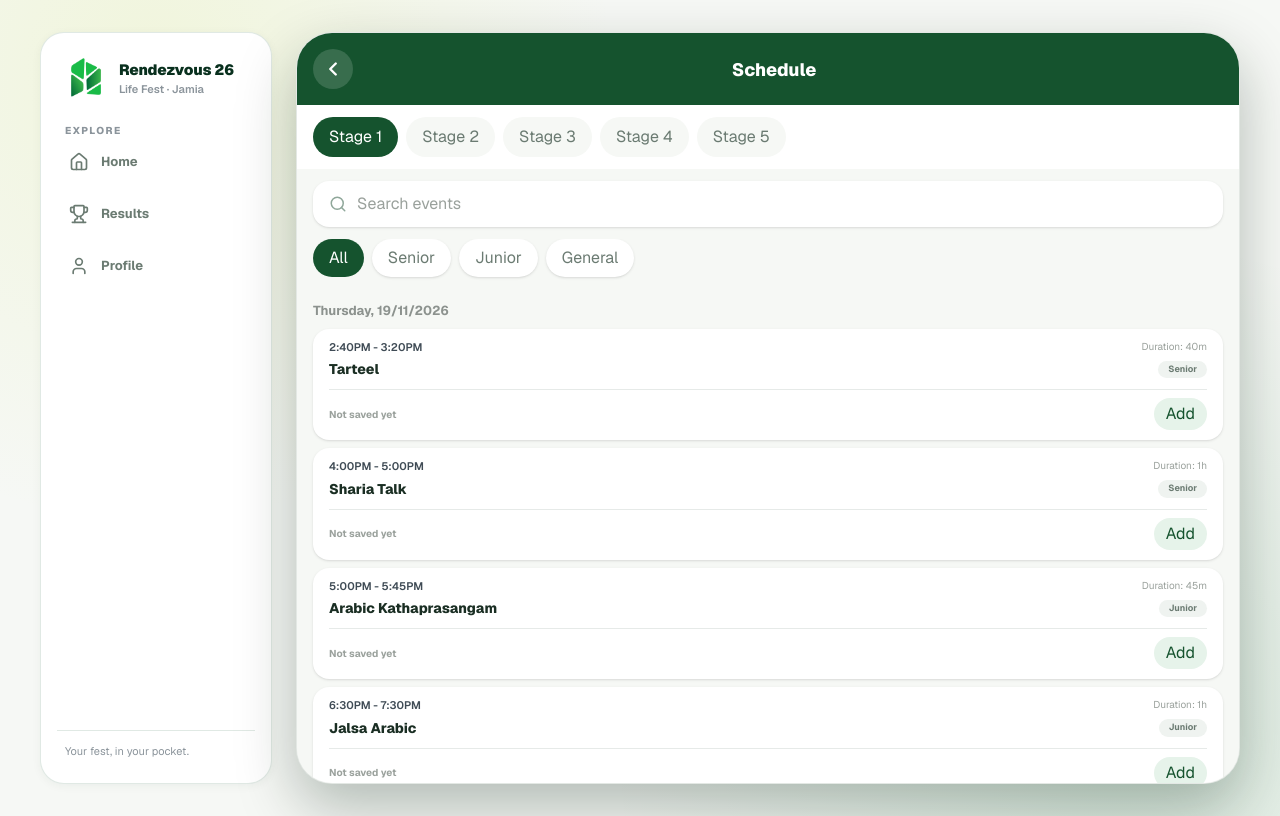
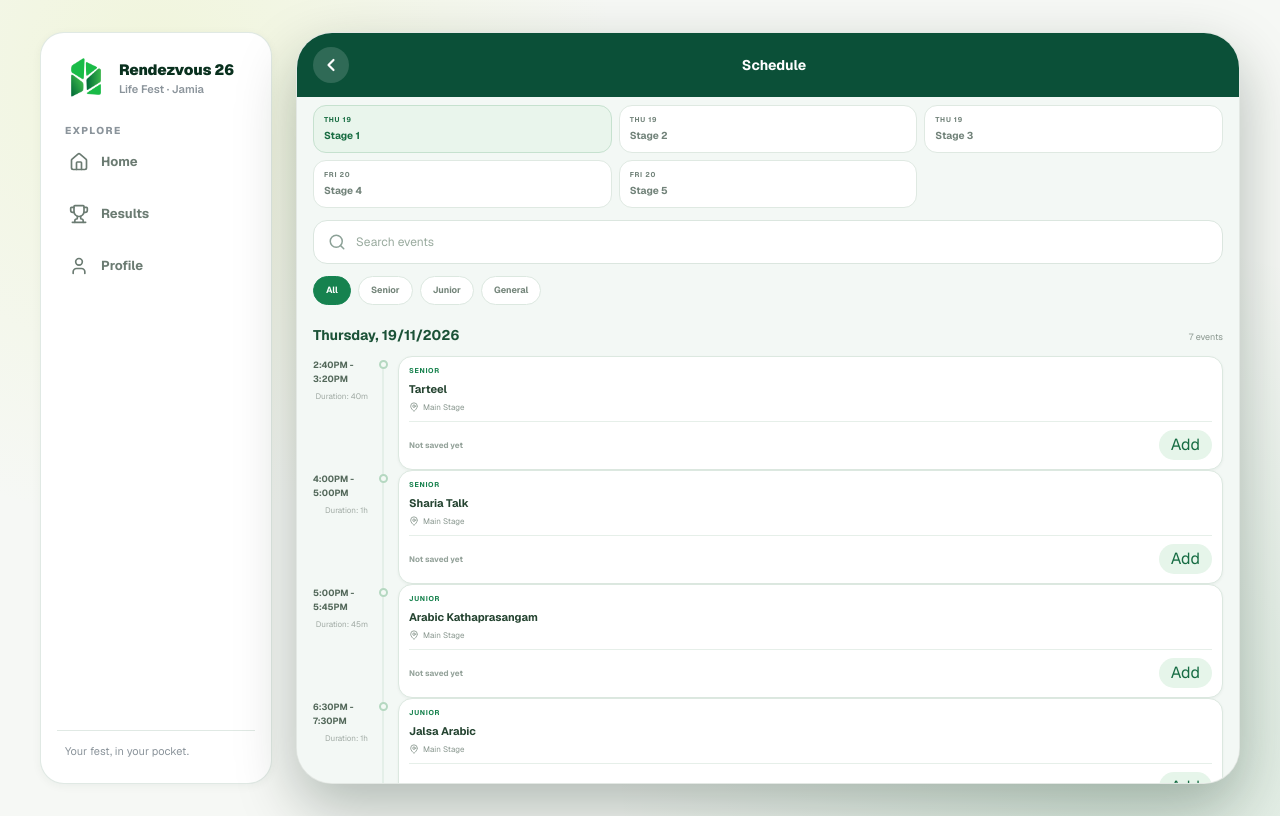
Before and after one commit to kshammas/my-next-app, a Next.js app: page /schedule in a window 1280 px wide. Built offline with nearby package versions, Linux system fonts and the light colour scheme.

Commit message:
Restyle program and schedule screens to Arena design language

```diff
--- a/app/schedule/page.tsx
+++ b/app/schedule/page.tsx
@@ -90,6 +90,12 @@ function entryId(stage: string, entry: Entry) {
   return `${stage}-${entry.time}-${entry.title}`.replace(/[^a-z0-9]+/gi, '-').toLowerCase();
 }
 
+function shortDay(date: string) {
+  const [weekday, rest] = date.split(', ');
+  const day = rest?.split('/')[0] ?? '';
+  return `${(weekday ?? '').slice(0, 3).toUpperCase()} ${day}`.trim();
+}
+
 export default function SchedulePage() {
   const { session, toggleProgram } = usePrototype();
   const [active, setActive] = useState('Stage 1');
@@ -140,19 +146,19 @@ export default function SchedulePage() {
 
   return (
     <AppShell>
-      <div className="min-h-full bg-[#F6F8F5]">
-        <header className="flex items-center gap-3 bg-[#15532E] px-4 py-4 text-white">
+      <div className="ar-page">
+        <header className="flex items-center gap-3 bg-[#0b5038] px-4 py-3.5 text-white">
           <Link
             href="/home"
-            className={`flex h-10 w-10 shrink-0 items-center justify-center rounded-full bg-white/15 ${focusOnDark}`}
+            className={`grid h-9 w-9 shrink-0 place-items-center rounded-full bg-white/15 ${focusOnDark}`}
             aria-label="Go back"
           >
-            <ChevronLeft size={22} strokeWidth={2.6} aria-hidden="true" />
+            <ChevronLeft size={20} strokeWidth={2.6} aria-hidden="true" />
           </Link>
-          <h1 className="flex-1 pr-10 text-center text-[18px] font-extrabold">Schedule</h1>
+          <h1 className="flex-1 pr-9 text-center text-[14px] font-bold">Schedule</h1>
         </header>
 
-        <div className="flex gap-2 overflow-x-auto bg-white px-4 py-3" aria-label="Stages">
+        <div className="mx-4 mt-2 grid grid-cols-3 gap-[7px]" aria-label="Stages">
           {stages.map((stage) => (
             <button
               key={stage}
@@ -162,38 +168,42 @@ export default function SchedulePage() {
                 setDetail(null);
               }}
               aria-pressed={stage === active}
-              className={`min-h-[40px] shrink-0 rounded-full px-4 text-[12px] font-bold transition-colors ${focusOnLight} ${
-                stage === active ? 'bg-[#15532E] text-white' : 'bg-[#F6F8F5] text-[#6B7B72]'
+              className={`flex min-h-[48px] flex-col justify-center gap-[3px] rounded-[13px] border px-2.5 py-1.5 text-left transition-colors ${focusOnLight} ${
+                stage === active
+                  ? 'border-[#c6e1cf] bg-[#e9f5ec] text-[#176c41]'
+                  : 'border-[#dfe9e2] bg-white text-[#718279]'
               }`}
             >
-              {stage}
+              <small className="text-[7px] font-bold uppercase tracking-[0.7px]">
+                {shortDay(stageData[stage].date)}
+              </small>
+              <strong className="text-[10px] font-bold">{stage}</strong>
             </button>
           ))}
         </div>
 
         <div className="px-4 pb-8 pt-3">
-          <label className="flex min-h-[46px] items-center gap-2.5 rounded-[16px] bg-white px-4 shadow-sm focus-within:ring-2 focus-within:ring-[#15532E]/20">
-            <Search className="h-[18px] w-[18px] shrink-0 text-[#8FA79A]" aria-hidden="true" />
+          <label className="ar-search focus-within:ring-2 focus-within:ring-[#16824f]/20">
+            <Search className="h-[18px] w-[18px] shrink-0 text-[#8ca197]" aria-hidden="true" />
             <span className="sr-only">Search schedule</span>
             <input
               type="search"
               value={query}
               onChange={(event) => setQuery(event.target.value)}
               placeholder="Search events"
-              className="w-full bg-transparent text-[12px] text-[#1A2E23] outline-none placeholder:text-[#9AA19C]"
+              className="text-[12px]"
             />
           </label>
 
-          <div className="mt-3 flex gap-2 overflow-x-auto pb-1" aria-label="Event categories">
+          <div className="ar-chip-row mt-3 pb-1" aria-label="Event categories">
             {categories.map((item) => (
               <button
                 key={item}
                 type="button"
                 aria-pressed={category === item}
                 onClick={() => setCategory(item)}
-                className={`min-h-[38px] shrink-0 rounded-full px-4 text-[10px] font-bold transition-colors ${focusOnLight} ${
-                  category === item ? 'bg-[#15532E] text-white' : 'bg-white text-[#6B7B72] shadow-sm'
-                }`}
+                data-active={category === item}
+                className={`ar-chip ${focusOnLight}`}
               >
                 {item}
               </button>
@@ -203,25 +213,23 @@ export default function SchedulePage() {
           {notice ? (
             <p
               role="status"
-              className="mt-3 rounded-[14px] bg-[#ECFDF3] px-4 py-2.5 text-[11px] font-semibold text-[#0C801D]"
+              className="mt-3 rounded-[14px] border border-[#cbe6d5] bg-[#edf7f0] px-3 py-2.5 text-[10px] font-semibold text-[#15774a]"
             >
               {notice}
             </p>
           ) : null}
 
           {visible.length === 0 ? (
-            <div className="mt-4 flex flex-col items-center rounded-[20px] bg-white px-6 py-12 text-center shadow-sm">
-              <span className="flex h-12 w-12 items-center justify-center rounded-full bg-[#EFF3F0] text-[#6B7B72]">
+            <div className="ar-empty mt-4 rounded-[16px] border border-[#e3efe8] bg-white px-6 py-10">
+              <span className="grid h-12 w-12 place-items-center rounded-full bg-[#eef3f0] text-[#61716a]">
                 <Search size={22} aria-hidden="true" />
               </span>
-              <h2 className="mt-4 text-[14px] font-extrabold text-[#1A2E23]">No events found</h2>
-              <p className="mx-auto mt-2 max-w-[260px] text-[11px] leading-relaxed text-[#6B7B72]">
-                Try another search term or category.
-              </p>
+              <strong className="mt-3">No events found</strong>
+              <p className="mx-auto max-w-[240px]">Try another search term or category.</p>
               <button
                 type="button"
                 onClick={clearFilters}
-                className={`mt-4 min-h-[40px] rounded-full bg-[#15532E] px-6 text-[11px] font-bold text-white ${focusOnDark}`}
+                className={`mt-4 min-h-[38px] rounded-full bg-[#16824f] px-6 text-[10px] font-bold text-white ${focusOnDark}`}
               >
                 Clear filters
               </button>
@@ -230,57 +238,84 @@ export default function SchedulePage() {
             <>
               {mainEntries.length > 0 ? (
                 <section aria-label={`${active} schedule`}>
-                  <h2 className="mt-5 text-[13px] font-bold text-[#8C928E]">{current.date}</h2>
-                  <div className="mt-2 space-y-2">
+                  <div className="mb-2.5 mt-4 flex items-baseline justify-between gap-3">
+                    <h2 className="m-0 text-[14px] font-bold text-[#1b5237]">{current.date}</h2>
+                    <span className="text-[9px] text-[#8a978f]">{mainEntries.length} events</span>
+                  </div>
+                  <div className="grid gap-0">
                     {mainEntries.map((entry) => {
                       const registered = isRegistered(active, entry);
                       const selected = detail?.stage === active && detail.entry === entry;
                       return (
                         <article
                           key={entryId(active, entry)}
-                          className={`rounded-[16px] bg-white px-4 py-2.5 shadow-sm ${
-                            selected ? 'ring-2 ring-[#15532E]/25' : ''
+                          className="grid grid-cols-[55px_16px_1fr] gap-[7px]"
+                        >
+                          <div className="flex flex-col items-end pt-[3px]">
+                            <strong className="text-[9px] font-bold text-[#53685a]">{entry.time}</strong>
+                            <span className="mt-1 text-[8px] text-[#a0aaa4]">{entry.duration}</span>
+                          </div>
+                          <div className="relative flex justify-center">
+                            <span
+                              aria-hidden="true"
+                              className="absolute bottom-[-5px] left-1/2 top-3 w-px -translate-x-1/2 bg-[#d5e6db]"
+                            />
+                            <i
+                              aria-hidden="true"
+                              className={`relative z-[1] mt-1 h-[9px] w-[9px] rounded-full border-2 ${
+                                registered
+                                  ? 'border-[#137d49] bg-[#16834e] shadow-[0_0_0_3px_#e2f1e6]'
+                                  : 'border-[#b5d8c1] bg-[#f4f9f5]'
+                              }`}
+                            />
+                          </div>
+                          <div
+                            className={`relative min-h-[83px] rounded-[14px] border border-[#dce8e0] bg-white p-[9px_10px] shadow-[0_1px_3px_rgba(16,57,38,0.05)] ${
+                              selected ? 'ring-2 ring-[#16824f]/25' : ''
                             }`}
                           >
                             <button
                               type="button"
                               onClick={() => setDetail({ stage: active, entry })}
-                            className={`w-full text-left ${focusOnLight}`}
+                              className={`block w-full text-left ${registered ? 'pr-6' : ''} ${focusOnLight}`}
                               aria-label={`View details for ${entry.title}`}
                             >
-                            <div className="flex items-start justify-between gap-2">
-                              <p className="text-[11px] font-semibold text-[#3F4B55]">{entry.time}</p>
-                              <p className="text-[10px] text-[#9AA19C]">{entry.duration}</p>
-                            </div>
-                            <div className="mt-1 flex items-center justify-between gap-2">
-                              <h3 className="truncate text-[14px] font-extrabold text-[#1A2E23]">
-                                {entry.title}
-                              </h3>
-                              <span className="shrink-0 rounded-full bg-[#EFF3F0] px-2.5 py-0.5 text-[9px] font-bold text-[#6B7B72]">
+                              <span className="block text-[7px] font-bold uppercase tracking-[0.7px] text-[#14804b]">
                                 {entry.category}
                               </span>
-                            </div>
+                              <strong className="mt-1 block truncate text-[11px] font-bold text-[#254431]">
+                                {entry.title}
+                              </strong>
+                              <small className="mt-1 flex items-center gap-1 text-[8px] text-[#89978f]">
+                                <MapPin size={10} aria-hidden="true" /> {stageVenues[active]}
+                              </small>
                             </button>
-                          <div className="mt-2 flex items-center justify-between gap-2 border-t border-[#0C3523]/10 pt-2">
+                            {registered ? (
+                              <span className="absolute right-[9px] top-[9px] text-[#15774a]">
+                                <Check size={12} aria-hidden="true" />
+                              </span>
+                            ) : null}
+                            <div className="mt-2 flex items-center justify-between gap-2 border-t border-[#e6efe9] pt-2">
                               <span
-                              className={`inline-flex items-center gap-1 text-[10px] font-bold ${
-                                registered ? 'text-[#0C801D]' : 'text-[#9AA19C]'
+                                className={`inline-flex items-center gap-1 text-[8px] font-bold ${
+                                  registered ? 'text-[#15774a]' : 'text-[#94a29a]'
                                 }`}
                               >
-                              {registered ? <Check size={12} aria-hidden="true" /> : null}
+                                {registered ? <Check size={10} aria-hidden="true" /> : null}
                                 {registered ? 'In your program' : 'Not saved yet'}
                               </span>
                               <button
                                 type="button"
                                 onClick={() => toggleRegistration(active, entry)}
-                              className={`min-h-[32px] rounded-full px-3 text-[10px] font-bold ${
+                                className={`min-h-[30px] rounded-full px-3 text-[9px] font-bold ${
                                   registered
-                                  ? 'bg-[#EFF3F0] text-[#6B7B72]'
-                                  : 'bg-[#E6F3EA] text-[#15532E]'
+                                    ? 'bg-[#eef3f0] text-[#61716a]'
+                                    : 'bg-[#e6f5ea] text-[#166c43]'
                                 } ${focusOnLight}`}
                               >
                                 {registered ? 'Remove' : 'Add'}
                               </button>
+                            </div>
                           </div>
                         </article>
                       );
@@ -291,46 +326,72 @@ export default function SchedulePage() {
 
               {extraVisible ? (
                 <section aria-label="Friday schedule">
-                  <h2 className="mt-5 text-[13px] font-bold text-[#8C928E]">Friday, 20/11/2026</h2>
-                  <div className="mt-2 space-y-2">
-                    <article
-                      className={`rounded-[16px] bg-white px-4 py-2.5 shadow-sm ${
+                  <div className="mb-2.5 mt-4 flex items-baseline justify-between gap-3">
+                    <h2 className="m-0 text-[14px] font-bold text-[#1b5237]">Friday, 20/11/2026</h2>
+                    <span className="text-[9px] text-[#8a978f]">1 event</span>
+                  </div>
+                  <div className="grid gap-0">
+                    <article className="grid grid-cols-[55px_16px_1fr] gap-[7px]">
+                      <div className="flex flex-col items-end pt-[3px]">
+                        <strong className="text-[9px] font-bold text-[#53685a]">
+                          {extraFridayEntry.time}
+                        </strong>
+                        <span className="mt-1 text-[8px] text-[#a0aaa4]">{extraFridayEntry.duration}</span>
+                      </div>
+                      <div className="relative flex justify-center">
+                        <span
+                          aria-hidden="true"
+                          className="absolute bottom-[-5px] left-1/2 top-3 w-px -translate-x-1/2 bg-[#d5e6db]"
+                        />
+                        <i
+                          aria-hidden="true"
+                          className={`relative z-[1] mt-1 h-[9px] w-[9px] rounded-full border-2 ${
+                            isRegistered(active, extraFridayEntry)
+                              ? 'border-[#137d49] bg-[#16834e] shadow-[0_0_0_3px_#e2f1e6]'
+                              : 'border-[#b5d8c1] bg-[#f4f9f5]'
+                          }`}
+                        />
+                      </div>
+                      <div
+                        className={`relative min-h-[83px] rounded-[14px] border border-[#dce8e0] bg-white p-[9px_10px] shadow-[0_1px_3px_rgba(16,57,38,0.05)] ${
                           detail?.stage === active && detail.entry === extraFridayEntry
-                          ? 'ring-2 ring-[#15532E]/25'
+                            ? 'ring-2 ring-[#16824f]/25'
                             : ''
                         }`}
                       >
                         <button
                           type="button"
                           onClick={() => setDetail({ stage: active, entry: extraFridayEntry })}
-                        className={`w-full text-left ${focusOnLight}`}
+                          className={`block w-full text-left ${
+                            isRegistered(active, extraFridayEntry) ? 'pr-6' : ''
+                          } ${focusOnLight}`}
                           aria-label="View details for Tarteel"
                         >
-                        <div className="flex items-start justify-between gap-2">
-                          <p className="text-[11px] font-semibold text-[#3F4B55]">
-                            {extraFridayEntry.time}
-                          </p>
-                          <p className="text-[10px] text-[#9AA19C]">{extraFridayEntry.duration}</p>
-                        </div>
-                        <div className="mt-1 flex items-center justify-between gap-2">
-                          <h3 className="text-[14px] font-extrabold text-[#1A2E23]">
-                            {extraFridayEntry.title}
-                          </h3>
-                          <span className="shrink-0 rounded-full bg-[#EFF3F0] px-2.5 py-0.5 text-[9px] font-bold text-[#6B7B72]">
+                          <span className="block text-[7px] font-bold uppercase tracking-[0.7px] text-[#14804b]">
                             {extraFridayEntry.category}
                           </span>
-                        </div>
+                          <strong className="mt-1 block text-[11px] font-bold text-[#254431]">
+                            {extraFridayEntry.title}
+                          </strong>
+                          <small className="mt-1 flex items-center gap-1 text-[8px] text-[#89978f]">
+                            <MapPin size={10} aria-hidden="true" /> {stageVenues[active]}
+                          </small>
                         </button>
-                      <div className="mt-2 flex items-center justify-between gap-2 border-t border-[#0C3523]/10 pt-2">
+                        {isRegistered(active, extraFridayEntry) ? (
+                          <span className="absolute right-[9px] top-[9px] text-[#15774a]">
+                            <Check size={12} aria-hidden="true" />
+                          </span>
+                        ) : null}
+                        <div className="mt-2 flex items-center justify-between gap-2 border-t border-[#e6efe9] pt-2">
                           <span
-                          className={`inline-flex items-center gap-1 text-[10px] font-bold ${
+                            className={`inline-flex items-center gap-1 text-[8px] font-bold ${
                               isRegistered(active, extraFridayEntry)
-                              ? 'text-[#0C801D]'
-                              : 'text-[#9AA19C]'
+                                ? 'text-[#15774a]'
+                                : 'text-[#94a29a]'
                             }`}
                           >
                             {isRegistered(active, extraFridayEntry) ? (
-                            <Check size={12} aria-hidden="true" />
+                              <Check size={10} aria-hidden="true" />
                             ) : null}
                             {isRegistered(active, extraFridayEntry)
                               ? 'In your program'
@@ -339,14 +400,15 @@ export default function SchedulePage() {
                           <button
                             type="button"
                             onClick={() => toggleRegistration(active, extraFridayEntry)}
-                          className={`min-h-[32px] rounded-full px-3 text-[10px] font-bold ${
+                            className={`min-h-[30px] rounded-full px-3 text-[9px] font-bold ${
                               isRegistered(active, extraFridayEntry)
-                              ? 'bg-[#EFF3F0] text-[#6B7B72]'
-                              : 'bg-[#E6F3EA] text-[#15532E]'
+                                ? 'bg-[#eef3f0] text-[#61716a]'
+                                : 'bg-[#e6f5ea] text-[#166c43]'
                             } ${focusOnLight}`}
                           >
                             {isRegistered(active, extraFridayEntry) ? 'Remove' : 'Add'}
                           </button>
+                        </div>
                       </div>
                     </article>
                   </div>
@@ -367,17 +429,17 @@ export default function SchedulePage() {
           <div className="modal-card">
             <div className="flex items-start justify-between gap-3">
               <div className="min-w-0">
-                <p className="text-[10px] font-extrabold uppercase tracking-[0.14em] text-[#8FA79A]">
+                <p className="ar-eyebrow">
                   {detail.stage} · {stageData[detail.stage].date}
                 </p>
-                <h2 className="mt-1 text-[18px] font-extrabold tracking-tight text-[#15532E]">
+                <h2 className="mt-1 text-[16px] font-bold tracking-[-0.4px] text-[#0b2118]">
                   {detail.entry.title}
                 </h2>
               </div>
               <button
                 type="button"
                 onClick={() => setDetail(null)}
-                className="icon-button"
+                className="ar-icon-button"
                 aria-label="Close event details"
               >
                 <X size={18} aria-hidden="true" />
@@ -385,18 +447,18 @@ export default function SchedulePage() {
             </div>
 
             <div className="mt-4 flex flex-wrap gap-2">
-              <span className="inline-flex items-center gap-1 rounded-full bg-[#EAF4ED] px-2.5 py-1 text-[10px] font-bold text-[#15532E]">
+              <span className="inline-flex items-center gap-1 rounded-full bg-[#e8f5eb] px-2.5 py-1 text-[9px] font-bold text-[#15774a]">
                 <Clock3 size={12} aria-hidden="true" /> {detail.entry.time}
               </span>
-              <span className="inline-flex items-center gap-1 rounded-full bg-[#EAF4ED] px-2.5 py-1 text-[10px] font-bold text-[#15532E]">
+              <span className="inline-flex items-center gap-1 rounded-full bg-[#e8f5eb] px-2.5 py-1 text-[9px] font-bold text-[#15774a]">
                 <MapPin size={12} aria-hidden="true" /> {stageVenues[detail.stage]}
               </span>
-              <span className="rounded-full bg-[#FDF6D4] px-2.5 py-1 text-[10px] font-bold text-[#15532E]">
+              <span className="rounded-full bg-[#edf7f0] px-2.5 py-1 text-[9px] font-bold text-[#15774a]">
                 {detail.entry.category}
               </span>
             </div>
 
-            <p className="mt-4 text-[12px] leading-relaxed text-[#6B7B72]">
+            <p className="mt-4 text-[10px] leading-relaxed text-[#61716a]">
               {detail.entry.duration}. Held at {stageVenues[detail.stage]} as part of the {detail.stage}{' '}
               programme. Arrive a few minutes early and carry your participant card.
             </p>
@@ -404,10 +466,10 @@ export default function SchedulePage() {
             <button
               type="button"
               onClick={() => toggleRegistration(detail.stage, detail.entry)}
-              className={`mt-5 flex min-h-[46px] w-full items-center justify-center gap-2 rounded-full text-[12px] font-bold text-white transition-colors ${
+              className={`mt-5 flex min-h-[46px] w-full items-center justify-center gap-2 rounded-full text-[11px] font-bold text-white transition-colors ${
                 detailRegistered
-                  ? 'bg-[#6B7B72] hover:bg-[#5B6B61]'
-                  : 'bg-[#15532E] hover:bg-[#0E3D21]'
+                  ? 'bg-[#6b7b72] hover:bg-[#5b6b61]'
+                  : 'bg-[#16824f] hover:bg-[#0b5038]'
               } ${focusOnLight}`}
             >
               {detailRegistered ? <Check size={15} aria-hidden="true" /> : null}
@@ -416,7 +478,7 @@ export default function SchedulePage() {
             <button
               type="button"
               onClick={() => setDetail(null)}
-              className={`mt-2 flex min-h-[42px] w-full items-center justify-center rounded-full border border-[#15532E]/15 text-[11px] font-bold text-[#15532E] ${focusOnLight}`}
+              className={`mt-2 flex min-h-[42px] w-full items-center justify-center rounded-full border border-[#dbe6df] text-[10px] font-bold text-[#166c43] ${focusOnLight}`}
             >
               Close
             </button>
```
Also changed, not shown: app/programs/page.tsx (+87 -69 lines). Lines whose indentation alone changed are shown as unchanged.
